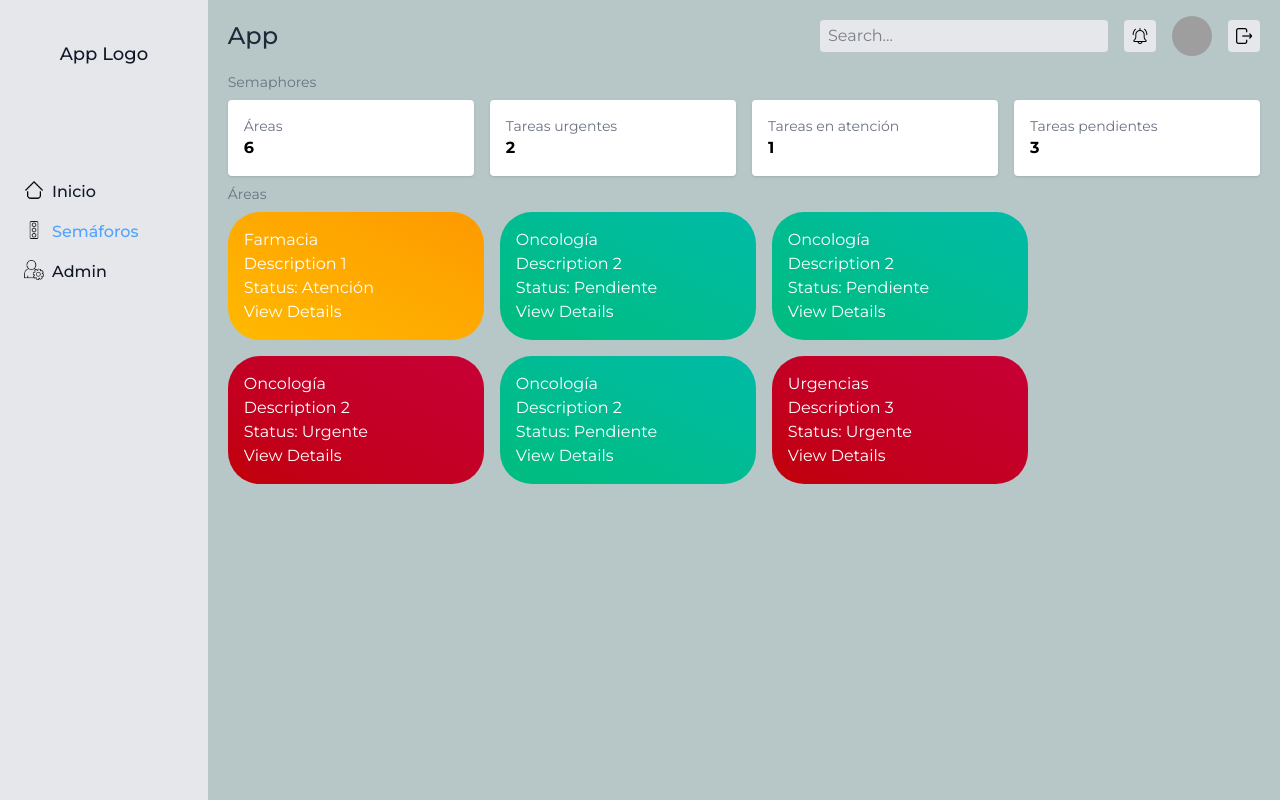
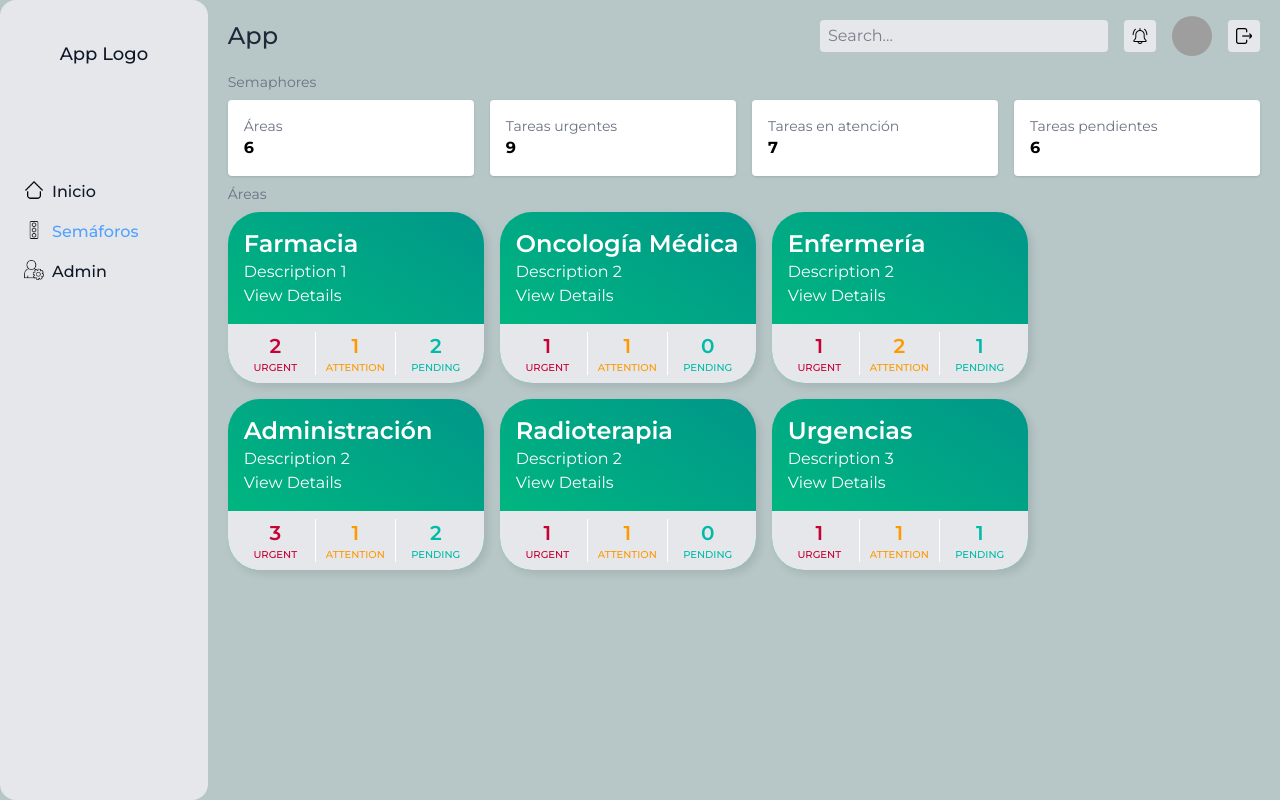
Before and after one commit to jbnvdst/modular_instituto, a React (Vite) app: page /semaphores in a window 1280 px wide. Built offline with nearby package versions, Linux system fonts and the light colour scheme; grey boxes are pictures that could not be loaded.

Commit message:
Agregando task a cada área independientemente y mejorando diseño de cards

```diff
--- a/src/components/SemaphoreCard/index.jsx
+++ b/src/components/SemaphoreCard/index.jsx
@@ -2,26 +2,71 @@ import React from "react";
 
 const SemaphoreCard = ({ semaphore }) => {
     const { id, name, description, status } = semaphore;
+    const tasksCount = semaphore.tasks.map((task) => task.status).reduce((acc, status) => {
+        if (status === 'Urgente') {
+            acc.urgent += 1;
+        }
+        if (status === 'Atención') {
+            acc.attention += 1;
+        }
+        if (status === 'Pendiente') {
+            acc.pending += 1;
+        }
+        return acc;
+    }
+    , { urgent: 0, attention: 0, pending: 0 });
 
-    const getStatusColor = (status) => {
-        switch (status) {
-            case 'Urgente':
-                return 'bg-gradient-to-tr from-red-700 to-rose-700 text-white';
-            case 'Atención':
-                return 'bg-gradient-to-tr from-amber-400 to-amber-500 text-white';
-            case 'Pendiente':
-                return 'bg-gradient-to-tr from-emerald-500 to-teal-500 text-white';
-            default:
-                return 'bg-gray-200 text-black';
-        }
+    // const getStatusColor = (status) => {
+    //     switch (status) {
+    //         case 'Urgente':
+    //             return 'bg-gradient-to-tr from-red-700 to-rose-700 text-white';
+    //         case 'Atención':
+    //             return 'bg-gradient-to-tr from-amber-400 to-amber-500 text-white';
+    //         case 'Pendiente':
+    //             return 'bg-gradient-to-tr from-emerald-500 to-teal-500 text-white';
+    //         default:
+    //             return 'bg-gray-200 text-black';
+    //     }
+    // }
+
+    const calculateOrder = () => {
+        let order = 0;
+        semaphore.tasks.forEach((task) => {
+            if (task.status === 'Urgente') {
+                order += 100;
+            }
+            if (task.status === 'Atención') {
+                order += 10;
+            }
+            if (task.status === 'Pendiente') {
+                order += 1;
+            }
+        });
+        return order;
     }
 
+
     return (
-        <div className={`p-4 rounded-[32px] w-64 ${getStatusColor(status)}`}>
-            <h2>{name}</h2>
-            <p>{description}</p>
-            <p>Status: {status}</p>
-            <button onClick={() => alert(`Semaphore ID: ${id}`)}>View Details</button>
+        <div className={`rounded-[32px] w-64 shadow-[4px_4px_8px_0px_rgba(0,_0,_0,_0.1)] hover:-translate-y-0.5 duration-200 bg-gradient-to-tr from-emerald-500 to-teal-600 text-white order-${calculateOrder()}`}>
+            <div className="p-4">
+                <h2 className="text-2xl font-semibold">{name}</h2>
+                <p>{description}</p>
+                <button onClick={() => alert(`Semaphore ID: ${id}`)}>View Details</button>
+            </div>
+            <div className="w-full bg-gray-200 grid grid-cols-3 p-2 rounded-b-[32px]">
+                <div className="flex flex-col items-center text-rose-700 border-r border-white">
+                    <h3 className="text-xl font-semibold">{tasksCount.urgent}</h3>
+                    <p className="uppercase text-[10px] font-medium">Urgent</p>
+                </div>
+                <div className="flex flex-col items-center text-amber-500 border-r border-white">
+                    <h3 className="text-xl font-semibold">{tasksCount.attention}</h3>
+                    <p className="uppercase text-[10px] font-medium">Attention</p>
+                </div>
+                <div className="flex flex-col items-center text-teal-500">
+                    <h3 className="text-xl font-semibold">{tasksCount.pending}</h3>
+                    <p className="uppercase text-[10px] font-medium">Pending</p>
+                </div>
+            </div>
         </div>
     );
 }
--- a/src/components/Sidebar/index.jsx
+++ b/src/components/Sidebar/index.jsx
@@ -8,7 +8,7 @@ const Sidebar = () => {
     const activeStyle = 'text-blue-400';
     const unactiveStyle = 'text-gray-900 hover:text-gray-700';
     return (
-        <aside className="bg-gray-200 w-[248px] h-svh">
+        <aside className="bg-gray-200 rounded-2xl w-[248px] h-svh">
             <nav className="w-full flex flex-col items-center gap-16">
                 <h1 className="text-gray-900 font-medium text-lg p-10">App Logo</h1>
                 <ul className="flex flex-col w-full">
--- a/src/pages/Semaphores/index.jsx
+++ b/src/pages/Semaphores/index.jsx
@@ -4,13 +4,87 @@ import { SemaphoreCard } from "../../components/SemaphoreCard";
 
 const Semaphores = () => {
     const areas = [
-        { id: 1, name: "Farmacia", description: "Description 1", status: "Atención" },
-        { id: 2, name: "Oncología", description: "Description 2", status: "Pendiente" },
-        { id: 3, name: "Oncología", description: "Description 2", status: "Pendiente" },
-        { id: 4, name: "Oncología", description: "Description 2", status: "Urgente" },
-        { id: 5, name: "Oncología", description: "Description 2", status: "Pendiente" },
-        { id: 6, name: "Urgencias", description: "Description 3", status: "Urgente" },
+        {
+            id: 1,
+            name: "Farmacia",
+            description: "Description 1",
+            tasks: [
+                { id: 1, name: "Falta surtir medicamento de quimioterapia", status: "Urgente" },
+                { id: 2, name: "Inventario mensual pendiente", status: "Atención" },
+                { id: 3, name: "Solicitar insumos al proveedor", status: "Pendiente" },
+                { id: 4, name: "Revisión de protocolo para nuevo tratamiento", status: "Pendiente" },
+                { id: 16, name: "Medicamentos refrigerados sin control de temperatura", status: "Urgente" },
+                { id: 17, name: "Falta actualizar base de datos de fármacos", status: "Pendiente "}
+            ]
+        },
+        {
+            id: 2,
+            name: "Oncología Médica",
+            description: "Description 2",
+            tasks: [
+                { id: 5, name: "Faltan resultados de laboratorio para paciente", status: "Urgente" },
+                { id: 6, name: "Actualizar historial clínico digital", status: "Atención" },
+            ]
+        },
+        {
+            id: 3,
+            name: "Enfermería",
+            description: "Description 2",
+            tasks: [
+                { id: 7, name: "Suministro de guantes y mascarillas bajo", status: "Urgente" },
+                { id: 8, name: "Capacitación en manejo de bomba de infusión", status: "Pendiente" },
+                { id: 9, name: "Revisión de bitácoras de turnos", status: "Atención" },
+                { id: 18, name: "Rotación incompleta del personal de turno", status: "Atención" },
+                { id: 19, name: "Reportes de administración de medicamentos sin firmar", status: "Urgente "}
+            ]
+        },
+        {
+            id: 4,
+            name: "Administración ",
+            description: "Description 2",
+            tasks: [
+                { id: 10, name: "Falta firmar convenios con proveedores", status: "Pendiente" },
+                { id: 11, name: "Solicitudes de pago atrasadas", status: "Urgente" },
+                { id: 12, name: "Actualizar directorio institucional", status: "Atención" },
+                { id: 13, name: "Falla en equipo de radioterapia", status: "Urgente" },
+                { id: 14, name: "Revisión anual de calibración de equipos", status: "Pendiente" },
+                { id: 20, name: "Falta enviar reporte mensual al Ministerio de Salud", status: "Urgente" },
+                { id: 21, name: "Retrasos en contratación de nuevo personal", status: "Pendiente "}
+            ]
+        },
+        {
+            id: 5,
+            name: "Radioterapia ",
+            description: "Description 2",
+            tasks: [
+                { id: 15, name: "Carga incompleta de expedientes en sistema", status: "Atención" },
+                { id: 22, name: "Faltan dosímetros personales en stock", status: "Urgente" },
+            ]
+        },
+        {
+            id: 6,
+            name: "Urgencias",
+            description: "Description 3",
+            tasks: [
+                { id: 1, name: "Falta surtir medicamento de quimioterapia", status: "Urgente" },
+                { id: 23, name: "Sesiones de apoyo emocional no agendadas", status: "Pendiente" },
+                { id: 24, name: "Informe de evolución psicológica sin actualizar", status: "Atención" },
+                { id: 25, name: "Falta desinfección en área de quimioterapia", status: "Urgente "}
+            ]
+        },
     ];
+
+    const tasksCount = areas.reduce((acc, area) => {
+        const urgentTasks = area.tasks.filter(task => task.status === 'Urgente').length;
+        const attentionTasks = area.tasks.filter(task => task.status === 'Atención').length;
+        const pendingTasks = area.tasks.filter(task => task.status === 'Pendiente').length;
+
+        return {
+            urgent: acc.urgent + urgentTasks,
+            attention: acc.attention + attentionTasks,
+            pending: acc.pending + pendingTasks
+        };
+    }, { urgent: 0, attention: 0, pending: 0 });
 
     return (
         <div className="flex flex-col gap-2">
@@ -22,15 +96,15 @@ const Semaphores = () => {
                 </Card>
                 <Card>
                     <h3 className="text-sm text-gray-500">Tareas urgentes</h3>
-                    <b className="text-black">{areas.filter((area) => area.status === 'Urgente').length}</b>
+                    <b className="text-black">{tasksCount.urgent}</b>
                 </Card>
                 <Card>
                     <h3 className="text-sm text-gray-500">Tareas en atención</h3>
-                    <b className="text-black">{areas.filter((area) => area.status === 'Atención').length}</b>
+                    <b className="text-black">{tasksCount.attention}</b>
                 </Card>
                 <Card>
                     <h3 className="text-sm text-gray-500">Tareas pendientes</h3>
-                    <b className="text-black">{areas.filter((area) => area.status === 'Pendiente').length}</b>
+                    <b className="text-black">{tasksCount.pending}</b>
                 </Card>
             </div>
             <h2 className="text-sm text-gray-500">Áreas</h2>
```
